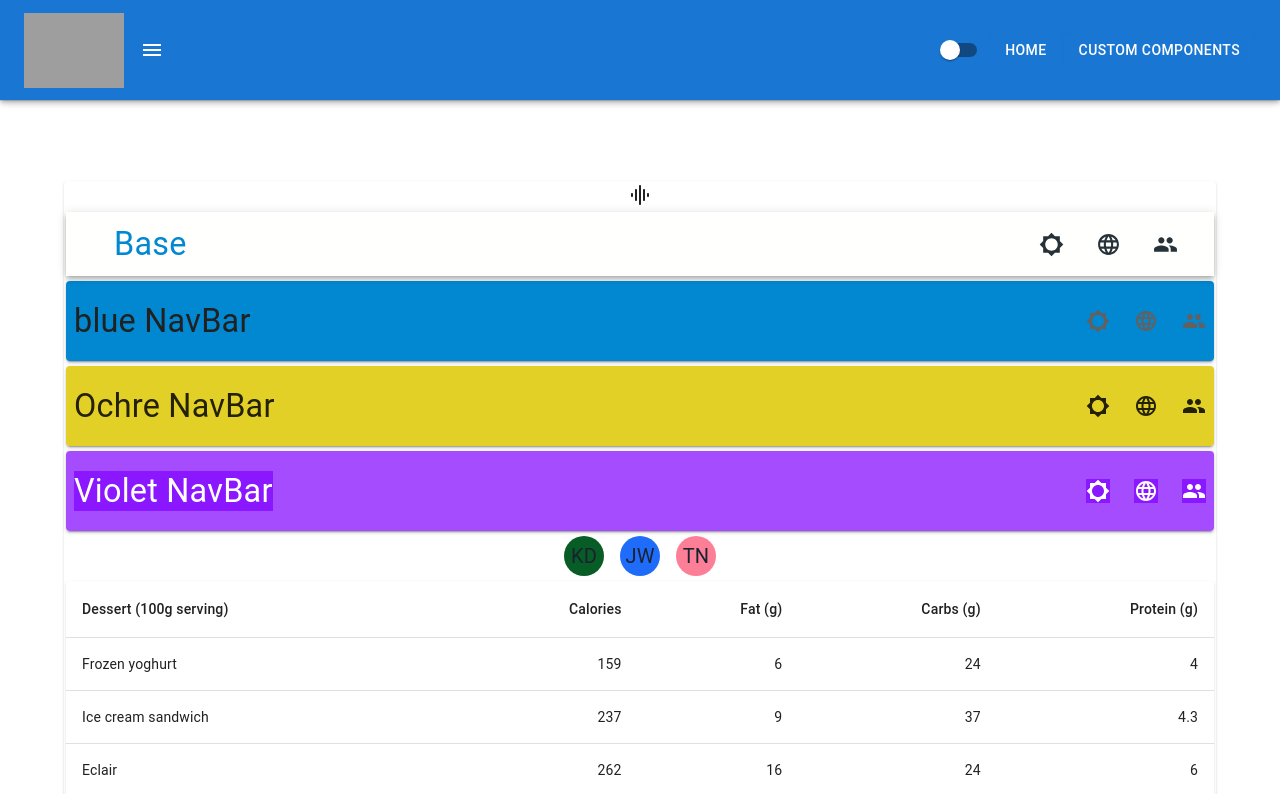
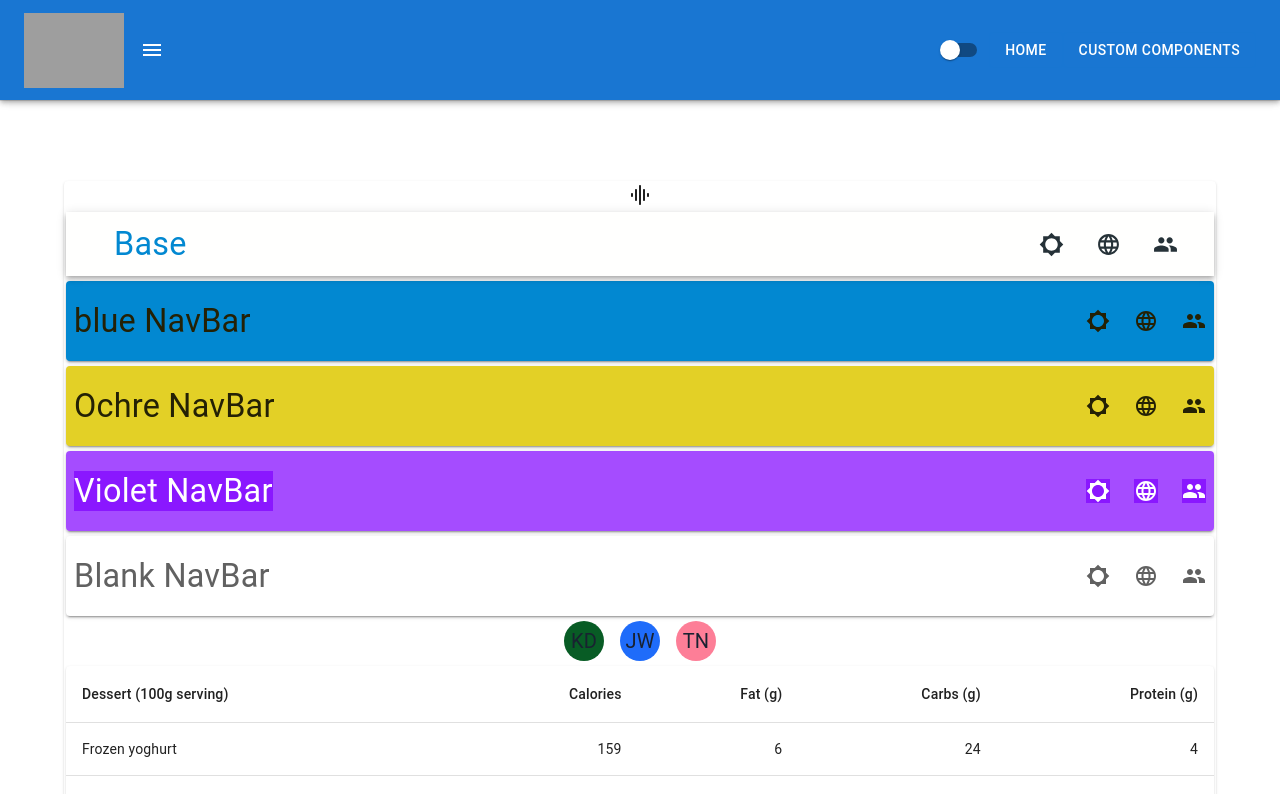
Before and after one commit to anaghaweb/mui-test, a Next.js app: page / in a window 1280 px wide. Shown: the top 794 px of the page. Built offline with nearby package versions, Linux system fonts and the light colour scheme; grey boxes are pictures that could not be loaded.

Commit message:
updated custom component code

```diff
--- a/app/Components/navbar.jsx
+++ b/app/Components/navbar.jsx
@@ -8,37 +8,36 @@ import Box  from '@mui/material/Box';
 import Link from 'next/link'
 import MenuIcon from '@mui/icons-material/Menu';
 import Switch from '@mui/material/Switch';
-import { createTheme } from '@mui/material/styles';
 import { ThemeProvider } from '@mui/material/styles';
 import { green } from '@mui/material/colors';
-import {createContext} from 'react'
+import { darkTheme, lightTheme } from './themeToggler';
 
 
+const themeContext = React.createContext();
+const themeContextUpdater = React.createContext();
 
+export function useThemeContext() {
+  return React.useContext(themeContext);
+}
 
-export default function Navbar({}) {
+export function useThemeContextUpdater() {
+  return React.useContext(themeContextUpdater);
+}
 
-  const [mode, setMode] = React.useState('light');
+export default function Navbar({children}) {
+
+  const [mode, setMode] = React.useState(lightTheme);
 
   function handlechange (){
-        setMode(prev => prev === 'light' ? 'dark' : 'light' )
+        setMode(prev => prev === lightTheme ? darkTheme : lightTheme )
   }
-
-
-  const Customtheme = React.useMemo(() =>
-            createTheme({
-                palette: {
-                    mode: mode,
-                },
-            }),
-        [mode],)
-
 
 
     return (
 
-
-      <ThemeProvider theme={Customtheme}>
+      <ThemeProvider theme={mode}>
+      <themeContext.Provider value={mode} >
+       <themeContextUpdater.Provider value={handlechange}>
 
     <AppBar position="sticky">
           <Toolbar sx={{ display: 'flex', justifyContent: 'space-between'}}>
@@ -66,7 +65,9 @@ export default function Navbar({}) {
 
         </Toolbar>
         </AppBar>
-
+            {children}
+            </themeContextUpdater.Provider>
+        </themeContext.Provider>
         </ThemeProvider>
 
 
--- a/app/Components/themeToggler.js
+++ b/app/Components/themeToggler.js
@@ -0,0 +1,62 @@
+'use client'
+
+import { createTheme, responsiveFontSizes } from '@mui/material/styles';
+
+let lTheme = createTheme({
+
+    breakpoints: {
+        values: {
+            xs: 0,
+            sm: 522,
+            md: 767,
+            lg: 1023,
+            xl: 1536,
+        }
+    },
+
+    palette: {
+        mode: 'light',
+
+    }
+
+});
+const lightTheme = responsiveFontSizes(lTheme);
+
+
+
+let dTheme = createTheme({
+
+    breakpoints: {
+        values: {
+            xs: 0,
+            sm: 522,
+            md: 767,
+            lg: 1023,
+            xl: 1536,
+        }
+    },
+
+    palette: {
+        mode: 'dark',
+
+        action: {
+            active: '#2979ff',
+            selected: '#2979ff',
+            selected: '#2979ff',
+        },
+
+        background: {
+            default: '#121212',
+            paper: '#121212',
+        },
+
+        text: {
+            primary: '#ffffff',
+            secondary: 'rgba(255, 255, 255, 0.7)',
+        },
+    }
+});
+
+const darkTheme = responsiveFontSizes(dTheme);
+
+export { darkTheme, lightTheme };
--- a/app/CustomComponents/MuiBasicNavbarTemplate.js
+++ b/app/CustomComponents/MuiBasicNavbarTemplate.js
@@ -27,17 +27,18 @@ const NavRoot = styled('div', {
         boxShadow: theme.shadows[2],
         letterSpacing: '0.25em',
         fontWeight: 400,
-        ...(ownerState.variant === 'blue' && {
+        ...(ownerState.variant === 'blue' ? {
             backgroundColor: theme.palette.secondary.main,
-
-        }),
-        ...(ownerState.variant === 'ochre' && {
+            color: theme.palette.ochre.contrastText,
+        } : ownerState.variant === 'ochre' ? {
             backgroundColor: theme.palette.ochre.main,
             color: theme.palette.ochre.contrastText,
-        }),
-        ...(ownerState.variant === 'violet' && {
+        } : ownerState.variant === 'violet' ? {
             backgroundColor: theme.palette.violet.main,
             color: theme.palette.violet.contrastText,
+        } : {
+            backgroundColor: theme.palette.primary.main,
+            color: theme.palette.primary.contrastText,
         }),
     }))
 
@@ -51,18 +52,16 @@ const NavTitle = styled('div', {
         ...theme.typography.h4,
         color: theme.palette.text.primary,
 
-        ...(ownerState.variant === 'blue' && {
+        ...(ownerState.variant === 'blue' ? {
             backgroundColor: theme.palette.secondary.main,
-
-        }),
-        ...(ownerState.variant === 'ochre' && {
+            color: theme.palette.ochre.contrastText,
+        } : ownerState.variant === 'ochre' ? {
             backgroundColor: theme.palette.ochre.main,
             color: theme.palette.ochre.contrastText,
-        }),
-        ...(ownerState.variant === 'violet' && {
+        } : ownerState.variant === 'violet' ? {
             backgroundColor: theme.palette.violet.main,
             color: theme.palette.violet.contrastText,
-        }),
+        } : { backgroundColor: theme.palette.primary.main, color: theme.palette.primary.contrastText, }),
 
     }));
 
@@ -73,18 +72,16 @@ const NavBrightnessIcon = styled(BrightnessLowIcon,
         slot: 'icon_1',
     }
 )(({ theme, ownerState }) => ({
-    ...(ownerState.variant === 'blue' && {
+    ...(ownerState.variant === 'blue' ? {
         backgroundColor: theme.palette.secondary.main,
-        color: theme.palette.primary.contrastText,
-    }),
-    ...(ownerState.variant === 'ochre' && {
+        color: theme.palette.ochre.contrastText,
+    } : ownerState.variant === 'ochre' ? {
         backgroundColor: theme.palette.ochre.main,
         color: theme.palette.ochre.contrastText,
-    }),
-    ...(ownerState.variant === 'violet' && {
+    } : ownerState.variant === 'violet' ? {
         backgroundColor: theme.palette.violet.main,
         color: theme.palette.violet.contrastText,
-    }),
+    } : { backgroundColor: theme.palette.primary.main, color: theme.palette.primary.contrastText, }),
 
 }));
 
@@ -94,45 +91,36 @@ const NavPeopleIcon = styled(PeopleIcon, {
 
 })
     (({ theme, ownerState }) => ({
-        ...(ownerState.variant === 'blue' && {
+        ...(ownerState.variant === 'blue' ? {
             backgroundColor: theme.palette.secondary.main,
-            color: theme.palette.primary.contrastText,
-        }),
-        ...(ownerState.variant === 'ochre' && {
+            color: theme.palette.ochre.contrastText,
+        } : ownerState.variant === 'ochre' ? {
             backgroundColor: theme.palette.ochre.main,
             color: theme.palette.ochre.contrastText,
-        }),
-        ...(ownerState.variant === 'violet' && {
+        } : ownerState.variant === 'violet' ? {
             backgroundColor: theme.palette.violet.main,
             color: theme.palette.violet.contrastText,
-        }),
+        } : { backgroundColor: theme.palette.primary.main, color: theme.palette.primary.contrastText, }),
 
     }));
 
 const NavMenuIcon = styled(MenuIcon, {
     name: 'MuiBasicNav',
     slot: 'icon_3',
-
 })(({ theme, ownerState }) => ({
-
-
     [theme.breakpoints.up('sm')]: {
         display: 'none',
     },
-
-
-    ...(ownerState.variant === 'blue' && {
+    ...(ownerState.variant === 'blue' ? {
         backgroundColor: theme.palette.secondary.main,
-        color: theme.palette.primary.contrastText,
-    }),
-    ...(ownerState.variant === 'ochre' && {
+        color: theme.palette.ochre.contrastText,
+    } : ownerState.variant === 'ochre' ? {
         backgroundColor: theme.palette.ochre.main,
         color: theme.palette.ochre.contrastText,
-    }),
-    ...(ownerState.variant === 'violet' && {
+    } : ownerState.variant === 'violet' ? {
         backgroundColor: theme.palette.violet.main,
         color: theme.palette.violet.contrastText,
-    }),
+    } : { backgroundColor: theme.palette.primary.main, color: theme.palette.primary.contrastText, }),
 
 }))
 
@@ -142,18 +130,16 @@ const NavLanguageIcon = styled(LanguageOutlinedIcon, {
 
 })(({ theme, ownerState }) => ({
 
-    ...(ownerState.variant === 'blue' && {
+    ...(ownerState.variant === 'blue' ? {
         backgroundColor: theme.palette.secondary.main,
-        color: theme.palette.primary.contrastText,
-    }),
-    ...(ownerState.variant === 'ochre' && {
+        color: theme.palette.ochre.contrastText,
+    } : ownerState.variant === 'ochre' ? {
         backgroundColor: theme.palette.ochre.main,
         color: theme.palette.ochre.contrastText,
-    }),
-    ...(ownerState.variant === 'violet' && {
+    } : ownerState.variant === 'violet' ? {
         backgroundColor: theme.palette.violet.main,
         color: theme.palette.violet.contrastText,
-    }),
+    } : { backgroundColor: theme.palette.primary.main, color: theme.palette.primary.contrastText, }),
 
 
 
@@ -194,7 +180,7 @@ const BasicNavbar = React.forwardRef(function BasicNavbar(inProps, ref) {
 
 BasicNavbar.propTypes = {
     title: PropTypes.string.isRequired,
-    variant: PropTypes.oneOf(['basic']),
+    variant: PropTypes.oneOf(['basic', 'ochre', 'blue', 'violet', '']),
 };
 
 export default function BasicNavbarTemplate({ title, variant }) {
--- a/app/CustomNavbars/baseNavbar/baseNavbar.js
+++ b/app/CustomNavbars/baseNavbar/baseNavbar.js
@@ -1,6 +1,6 @@
 'use client'
 import * as React from 'react';
-import AppBar from '@mui/material/AppBar';
+
 import Toolbar from '@mui/material/Toolbar';
 import MenuIcon from '@mui/icons-material/Menu';
 import BrightnessLowIcon from '@mui/icons-material/BrightnessLow';
--- a/app/CustomNavbars/baseNavbar/baseNavbarTheme.js
+++ b/app/CustomNavbars/baseNavbar/baseNavbarTheme.js
@@ -1,6 +1,6 @@
 'use client'
 import { createTheme, responsiveFontSizes } from '@mui/material/styles';
-import { alpha, getContrastRatio } from '@mui/material/styles';
+import { alpha } from '@mui/material/styles';
 const violetBase = '#7F00FF';
 const violetMain = alpha(violetBase, 0.7);
 
--- a/app/ThemeRegistry/ThemeRegistry.js
+++ b/app/ThemeRegistry/ThemeRegistry.js
@@ -4,14 +4,18 @@ import ThemeProvider from '@mui/material/styles/ThemeProvider';
 import CssBaseline from '@mui/material/CssBaseline';
 import NextAppDirEmotionCacheProvider from './EmotionCache';
 import theme from './theme';
+import { useThemeContext, useThemeContextUpdater } from '../Components/navbar';
 
 
 export default function ThemeRegistry({ children }) {
 
+    const CustomTheme = useThemeContext();
+
+
     return (
         <NextAppDirEmotionCacheProvider options={{ key: 'mui' }}>
 
-            <ThemeProvider theme={theme}>
+            <ThemeProvider theme={CustomTheme || theme}>
                 <CssBaseline />
 
                 {children}
--- a/app/ThemeRegistry/theme.js
+++ b/app/ThemeRegistry/theme.js
@@ -2,13 +2,15 @@
 
 import { createTheme, responsiveFontSizes } from '@mui/material/styles';
 import { red } from '@mui/material/colors';
-import { useContext } from 'react';
+
 
 
 
 let theme = createTheme({
 
     palette: {
+
+        mode: 'light',
 
         primary: {
             main: '#3152B6',
@@ -19,6 +21,7 @@ let theme = createTheme({
         error: {
             main: red.A400,
         },
+
     },
 });
 
--- a/app/page.js
+++ b/app/page.js
@@ -27,6 +27,8 @@ export default function Home() {
           <BasicNavbar title="blue NavBar" variant="blue" />
           <BasicNavbar title="Ochre NavBar" variant="ochre" />
           <BasicNavbar title="Violet NavBar" variant="violet" />
+          <BasicNavbar title="Blank NavBar" />
+
           <BackgroundLetterAvatars />
           < BasicTable />
           < BasicAccordion />
```
Lines whose indentation alone changed are shown as unchanged.
